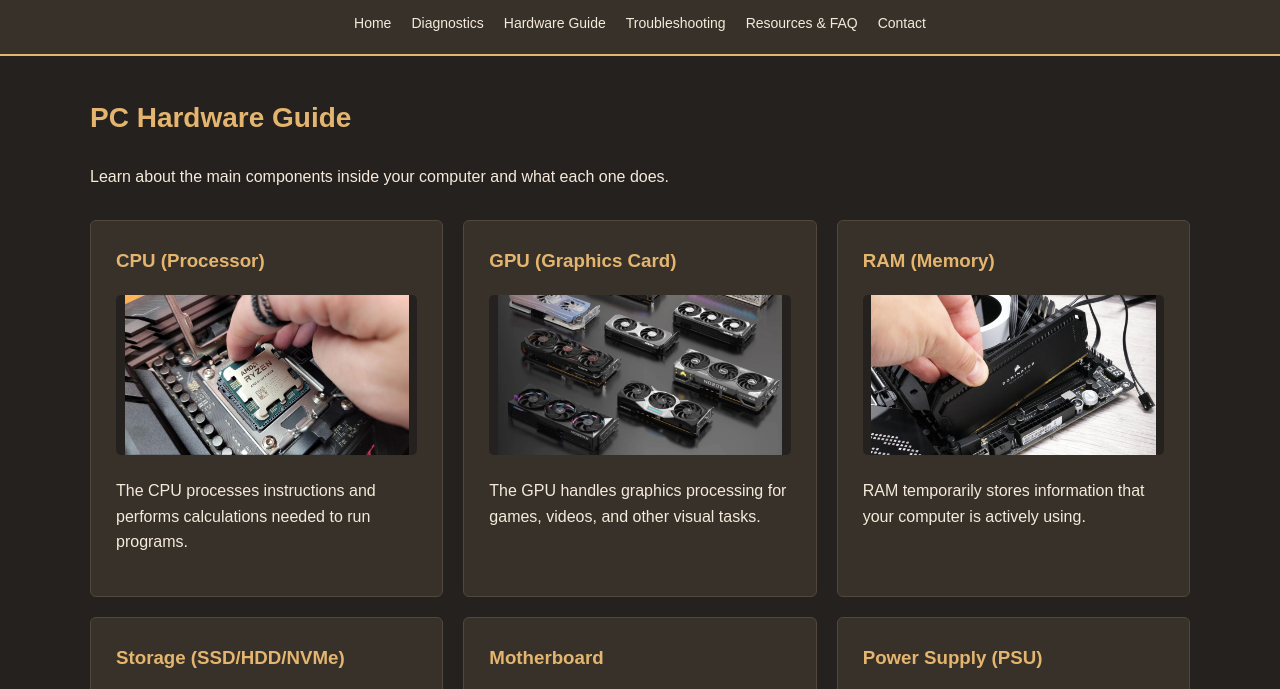
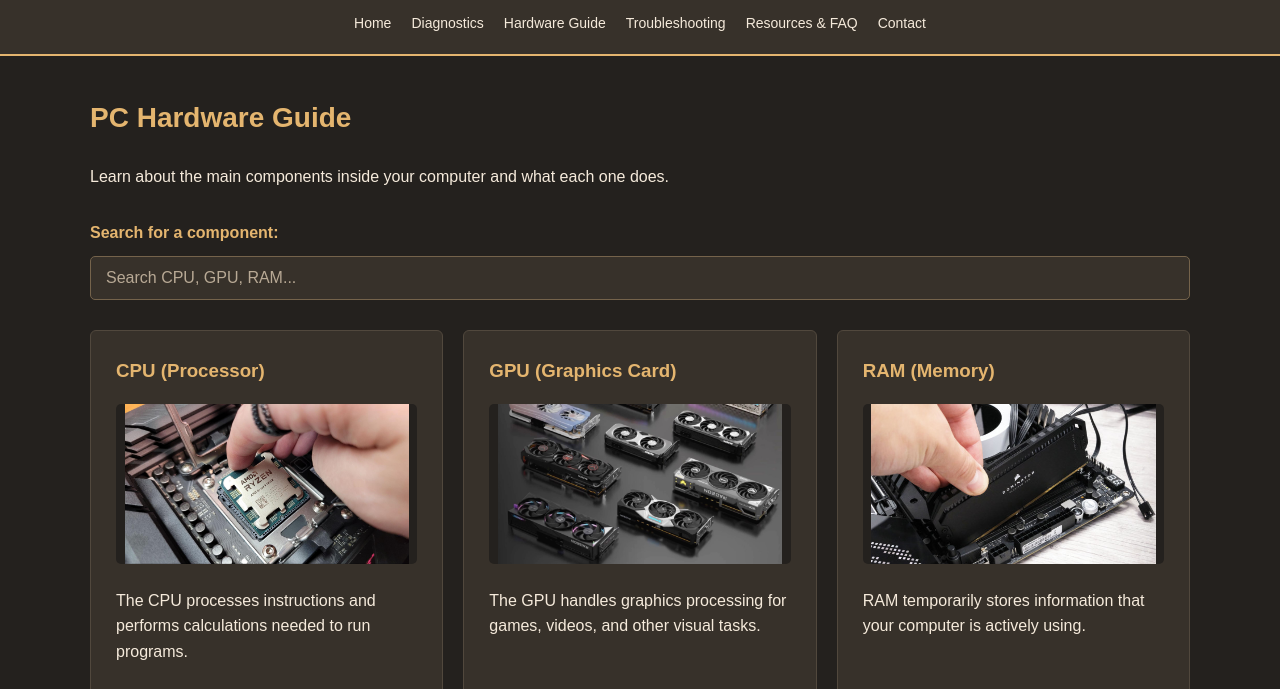
Before and after one commit to Muad-Sul/hardware_helper, a plain HTML site: page hardware.html in a window 1280 px wide. Shown: the part 100-789 px from the top of the page. Drawn offline with Linux system fonts and the light colour scheme.

Commit message:
Added live component search

```diff
--- a/hardware.html
+++ b/hardware.html
@@ -35,6 +35,19 @@
                 Learn about the main components inside your
                 computer and what each one does.
             </p>
+
+
+            <!-- Hardware Search -->
+            <div class="hardware-search">
+                <label for="hardware-search-input">Search for a component:</label>
+
+                <input
+                    type="search"
+                    id="hardware-search-input"
+                    placeholder="Search CPU, GPU, RAM..."
+                >
+            </div>
+
 
             <div class="hardware-grid">
 
--- a/script.js
+++ b/script.js
@@ -153,3 +153,38 @@ if (diagnosticForm) {
 
     });
 }
+
+
+/****** Hardware Guide Search ******/
+
+// Find the search input
+const hardwareSearch = document.getElementById("hardware-search-input");
+
+// Only run this code on the Hardware Guide page
+if (hardwareSearch) {
+
+    // Get all hardware cards
+    const hardwareCards = document.querySelectorAll(".hardware-grid article");
+
+    // Listen for typing in the search bar
+    hardwareSearch.addEventListener("input", function() {
+
+        // Get the search text and convert it to lowercase
+        const searchText = hardwareSearch.value.toLowerCase().trim();
+
+        // Check each hardware card
+        hardwareCards.forEach(function(card) {
+
+            const cardText = card.textContent.toLowerCase();
+
+            // Show matching cards and hide non-matching cards
+            if (cardText.includes(searchText)) {
+                card.style.display = "";
+            } else {
+                card.style.display = "none";
+            }
+
+        });
+
+    });
+}
--- a/style.css
+++ b/style.css
@@ -370,3 +370,43 @@ footer {
     border-radius: 5px;
     background-color: #24211e;
 }
+
+
+
+/****** Hardware Search Bar ******/
+
+.hardware-search {
+    display: flex;
+    flex-direction: column;
+    gap: 10px;
+    margin-bottom: 30px;
+}
+
+.hardware-search label {
+    color: #e4b56f;
+    font-weight: bold;
+}
+
+.hardware-search input {
+    background-color: #37312a;
+    color: #f5eadb;
+    border: 1px solid #75634b;
+    border-radius: 5px;
+    padding: 12px 15px;
+    font-size: 16px;
+    width: 100%;
+    box-sizing: border-box;
+    transition: border-color 0.3s, box-shadow 0.3s;
+}
+
+/****** Search Bar Focus Effect ******/
+
+.hardware-search input:focus {
+    outline: none;
+    border-color: #e4b56f;
+    box-shadow: 0 0 8px rgba(228, 181, 111, 0.4);
+}
+
+.hardware-search input::placeholder {
+    color: #b8a995;
+}
```
